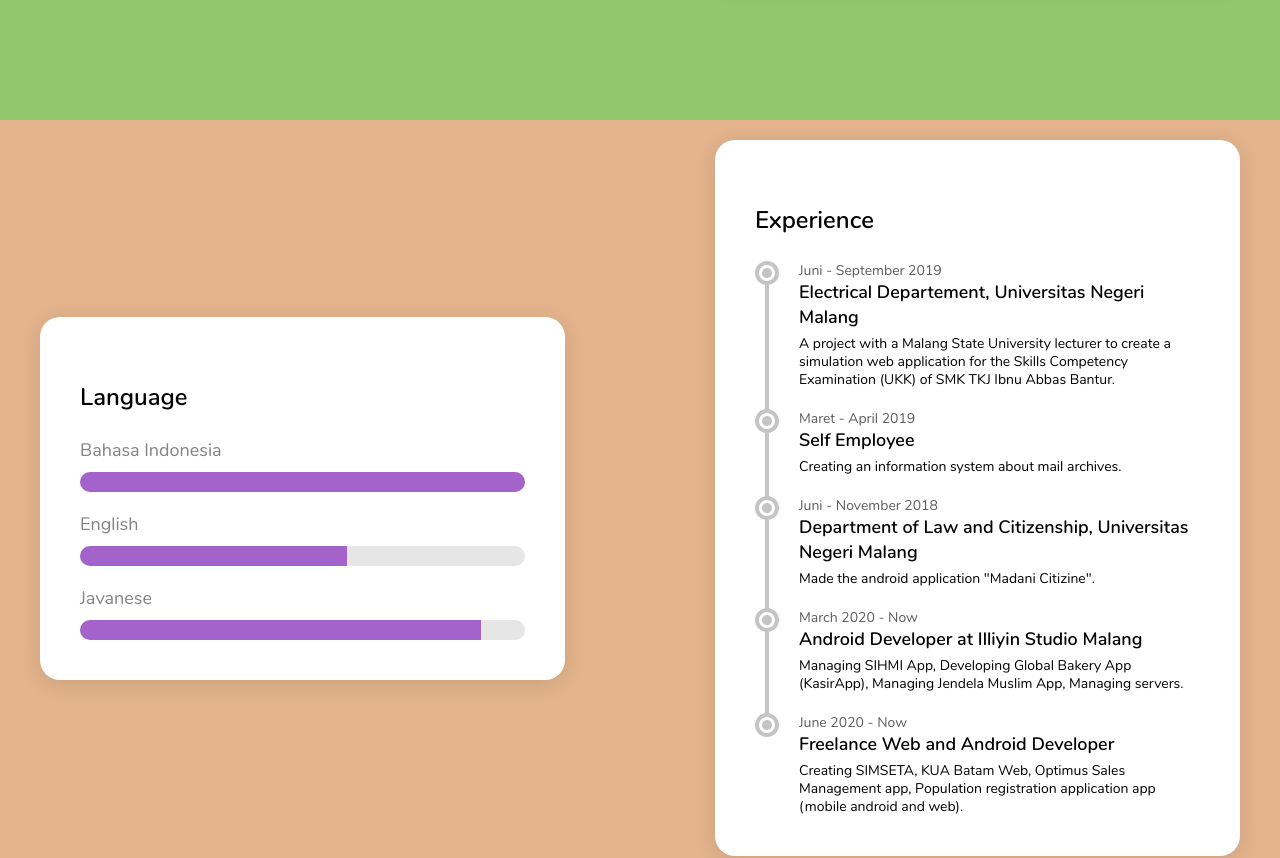
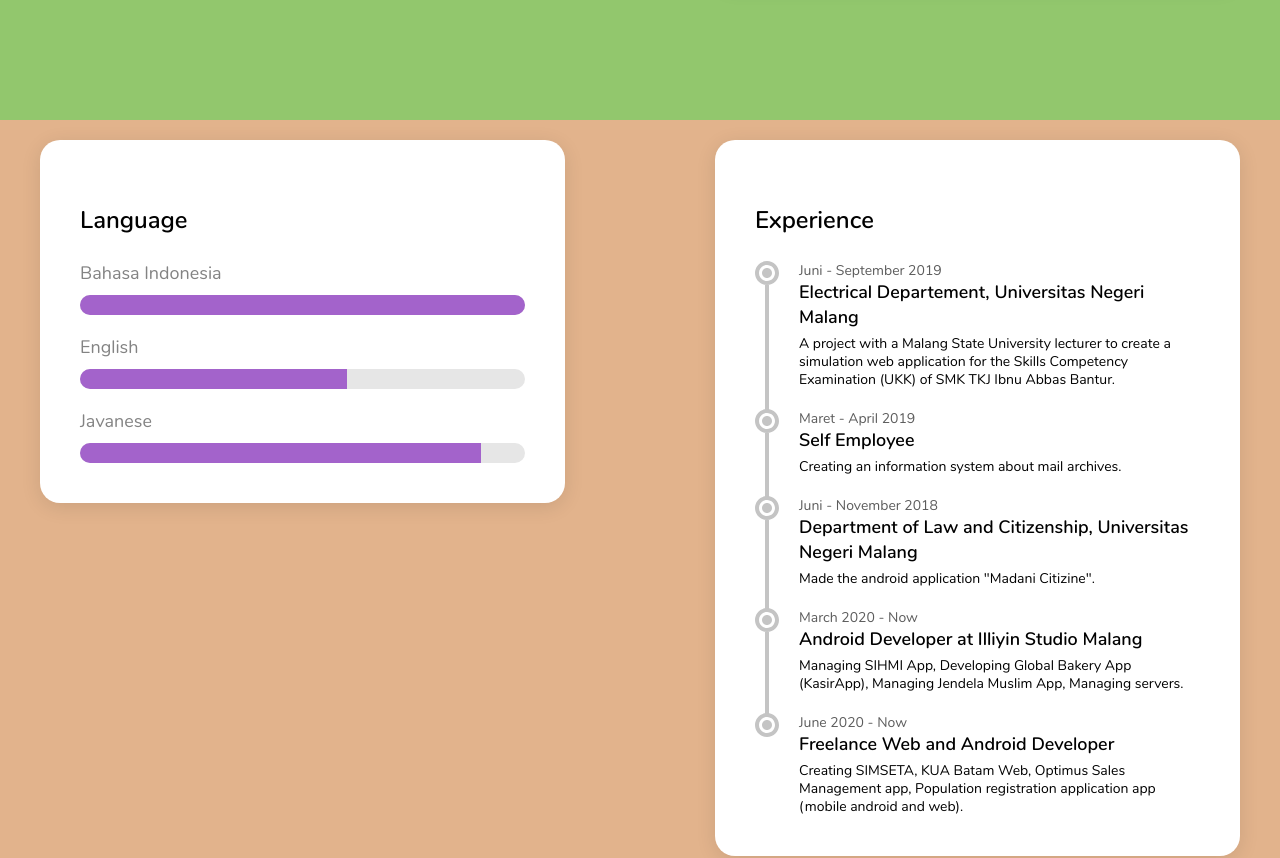
Before and after one commit to mbaguszulmi/mbaguszulmi.github.io, a React (Create React App) app: page /#/about in a window 1280 px wide. Shown: the part 1320-2178 px from the top of the page. Built offline with nearby package versions, Linux system fonts and the light colour scheme.

Commit message:
fix(style): change flex rule in orange secton

```diff
--- a/src/assets/css/style.scss
+++ b/src/assets/css/style.scss
@@ -526,18 +526,21 @@ body {
             section.orange-section {
                 background-color: #E2B38C;
                 padding: 20px;
+                display: flex;
+                align-items: center;
+                min-height: calc(90vh - 20px);
 
                 div.orange-section-inner {
                     max-width: 1200px;
-                    min-height: calc(90vh - 20px);
                     margin: 0 auto;
                     display: flex;
                     flex-direction: row;
                     justify-content: space-between;
-                    align-items: center;
+                    align-items: baseline;
+                    width: 100%;
 
                     @include phone-media {
-                        flex-direction: column;
+                        flex-direction: column-reverse;
                     }
 
                     div.card {
@@ -545,10 +548,6 @@ body {
                         width: 100%;
 
                         &.language {
-                            @include phone-media {
-                                margin-bottom: 20px;
-                            }
-
                             span.language-name {
                                 font-size: 18px;
                                 color: #838383;
@@ -558,6 +557,10 @@ body {
                         }
 
                         &.experience-card {
+                            @include phone-media {
+                                margin-bottom: 20px;
+                            }
+
                             div.card-content {
                                 display: grid;
                                 grid-template-columns: 24px auto;
```
